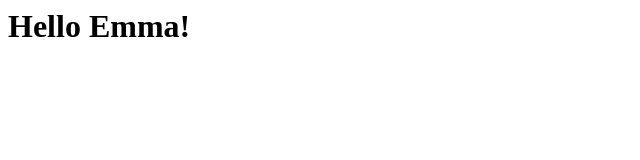
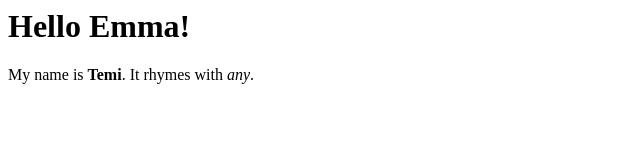
Before and after one commit to temlabs/html-hello-world, a plain HTML site: page index.html in a window 1280 px wide. Shown: the whole page, without its empty margins (0-640 px from the left). Drawn offline with Linux system fonts and the light colour scheme.

Commit message:
Added personal information

```diff
--- a/index.html
+++ b/index.html
@@ -1 +1,2 @@
 <h1>Hello Emma!</h1>
+<p>My name is <b>Temi</b>. It rhymes with <i>any</i>.</p>
```
